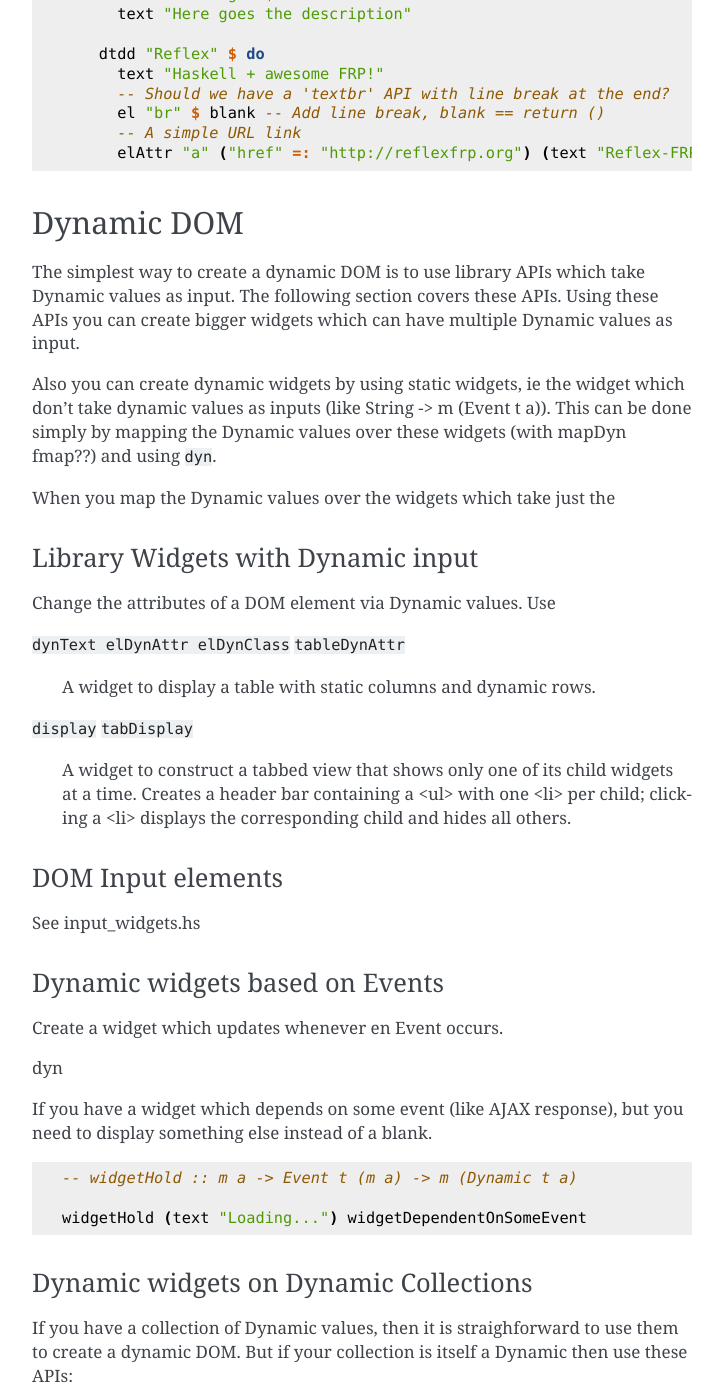
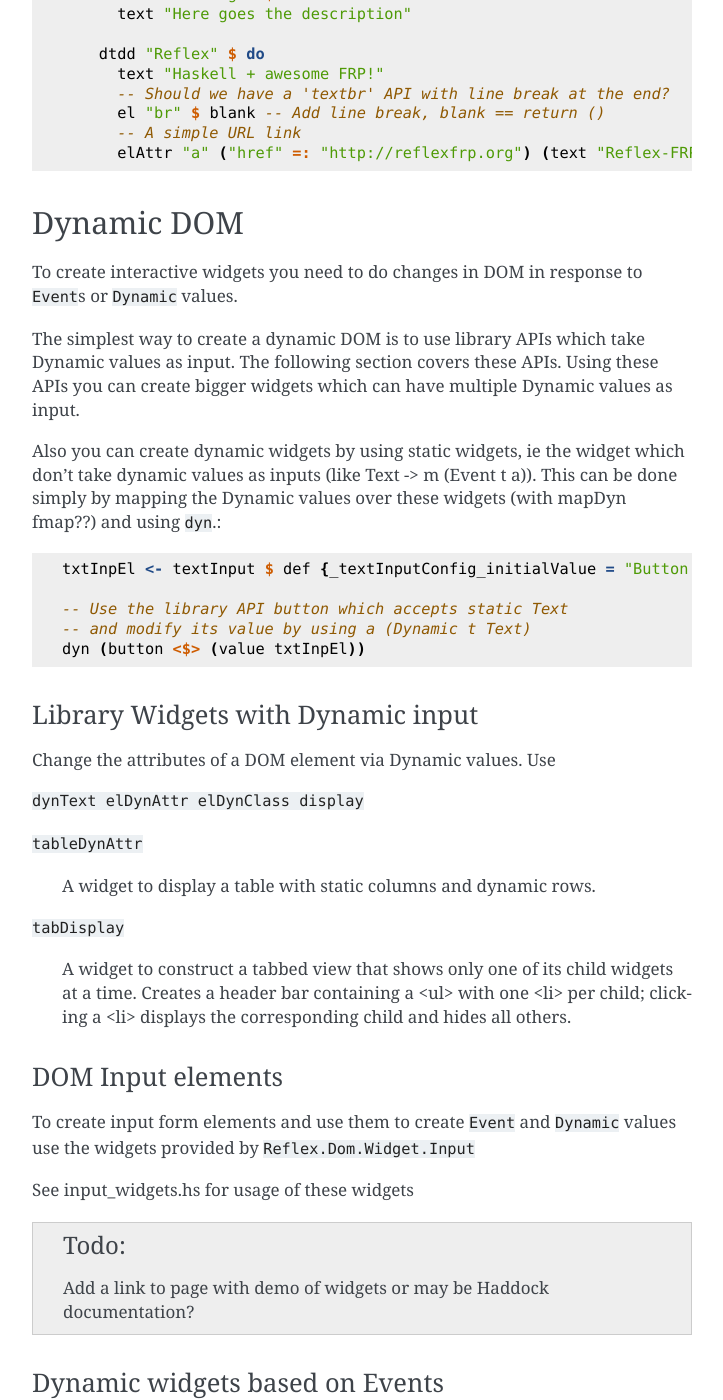
Before and after one commit to reflex-frp/reflex-platform, a Sphinx documentation site: the page built from reflex-frp.org/doc/guide_to_dom_creation.rst, in a window 1280 px wide and 1400 px high, scrolled down 981 px. Shown: the whole window, without its empty margins (388-1111 px from the left). Built offline with Sphinx 7.4.7, drawn with Linux system fonts in a browser that asks for light colours; some of the changed text lies outside the part shown.

Commit message:
More content and some restructuring

```diff
--- a/reflex-frp.org/doc/guide_to_dom_creation.rst
+++ b/reflex-frp.org/doc/guide_to_dom_creation.rst
@@ -3,15 +3,11 @@
 A Guide to DOM Creation
 =======================
 
-The ``reflex-dom`` package provides a lot of helpful APIs to construct DOM widgets, do AJAX /
-websockets or any other arbitrary IO.
+The ``reflex-dom`` package provides a lot of helpful APIs to construct DOM widgets, do AJAX or any other arbitrary IO.
 
 See `Quick Ref <https://github.com/reflex-frp/reflex-dom/blob/develop/Quickref.md>`_
 
 .. todo:: Add links to latest haddock
-
-.. Need to document the "Dynamic widgets"
-  What do they actually do, and when to use them
 
 ..
   briefly explain these clases here?
@@ -35,7 +31,7 @@ DOM creation works in ``MonadWidget``. Since it is monadic, the sequence of widg
 Static DOM
 ----------
 
-Here is a simple example of some of the static-dom widgets::
+Here is a simple example of using some of the static-dom widgets::
 
   -- simple_dom.hs
   {-# LANGUAGE OverloadedStrings #-}
@@ -73,17 +69,25 @@ Here is a simple example of some of the static-dom widgets::
 Dynamic DOM
 -----------
 
+To create interactive widgets you need to do changes in DOM in response to
+``Event``\s or ``Dynamic`` values.
+
 The simplest way to create a dynamic DOM is to use library APIs which take
 Dynamic values as input. The following section covers these APIs.
 Using these APIs you can create bigger widgets which can have multiple Dynamic
 values as input.
 
 Also you can create dynamic widgets by using static widgets, ie the widget
-which don't take dynamic values as inputs (like String -> m (Event t a)).
+which don't take dynamic values as inputs (like Text -> m (Event t a)).
 This can be done simply by mapping the Dynamic values over these widgets (with
-mapDyn fmap??) and using ``dyn``.
+mapDyn fmap??) and using ``dyn``.::
 
-When you map the Dynamic values over the widgets which take just the
+
+  txtInpEl <- textInput $ def {_textInputConfig_initialValue = "Button Text"}
+
+  -- Use the library API button which accepts static Text
+  -- and modify its value by using a (Dynamic t Text)
+  dyn (button <$> (value txtInpEl))
 
 Library Widgets with Dynamic input
 ~~~~~~~~~~~~~~~~~~~~~~~~~~~~~~~~~~
@@ -91,12 +95,12 @@ Library Widgets with Dynamic input
 
 Change the attributes of a DOM element via Dynamic values. Use
 
-``dynText elDynAttr elDynClass``
+``dynText elDynAttr elDynClass display``
+
 ``tableDynAttr``
 
   A widget to display a table with static columns and dynamic rows.
 
-``display``
 ``tabDisplay``
 
   A widget to construct a tabbed view that shows only one of its child
@@ -108,23 +112,28 @@ Change the attributes of a DOM element via Dynamic values. Use
 DOM Input elements
 ~~~~~~~~~~~~~~~~~~
 
-See input_widgets.hs
+To create input form elements and use them to create ``Event`` and ``Dynamic``
+values use the widgets provided by ``Reflex.Dom.Widget.Input``
 
+See input_widgets.hs for usage of these widgets
+
+.. todo:: Add a link to page with demo of widgets
+          or may be Haddock documentation?
 
 
 Dynamic widgets based on Events
 ~~~~~~~~~~~~~~~~~~~~~~~~~~~~~~~
 
-Create a widget which updates whenever en Event occurs.
-
-dyn
+Create a widget which updates whenever ``Event`` occurs.
 
 If you have a widget which depends on some event (like AJAX response), but you
 need to display something else instead of a blank. ::
 
+  -- ajaxResponseEv :: Event t SomeData
+  -- displaySomeData :: SomeData -> m ()
+
   -- widgetHold :: m a -> Event t (m a) -> m (Dynamic t a)
-
-  widgetHold (text "Loading...") widgetDependentOnSomeEvent
+  widgetHold (text "Loading...") (displaySomeData <$> ajaxResponseEv)
 
 
 Dynamic widgets on Dynamic Collections
@@ -153,8 +162,32 @@ use these APIs::
 SVG
 ---
 
+Use ``elDynAttrNS'`` along with SVG namespace::
+
+  elSvgns = elDynAttrNS' (Just "http://www.w3.org/2000/svg")
+
+
 Troubleshooting type-class errors
 ---------------------------------
+
+There are a few common compile time errors which can occue while using the
+widgets
+
+#. If you define a widget but don't use it any where ::
+
+    -- 't' is not used anywhere
+    let t = textInput $ def
+
+    Compile error
+
+    • Couldn't match type ‘DomBuilderSpace m0’ with ‘GhcjsDomSpace’
+        arising from a use of ‘textInput’
+      The type variable ‘m0’ is ambiguous
+    • In the expression: textInput $ def
+      In an equation for ‘t’: t = textInput $ def
+
+
+  Solution: Simply comment this code or use it.
 
 .. http://stackoverflow.com/questions/41367144/haskell-how-to-fix-the-type-variable-ambigous-compiler-error
 
```
Also changed, not shown: reflex-frp.org/doc/architecture.rst (+12 -18 lines), reflex-frp.org/doc/guide_to_event_management.rst (+8 -0 lines).
